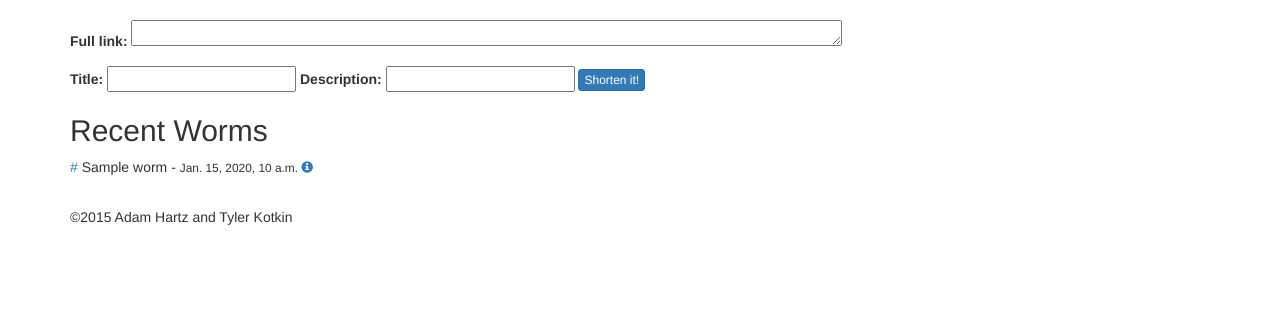
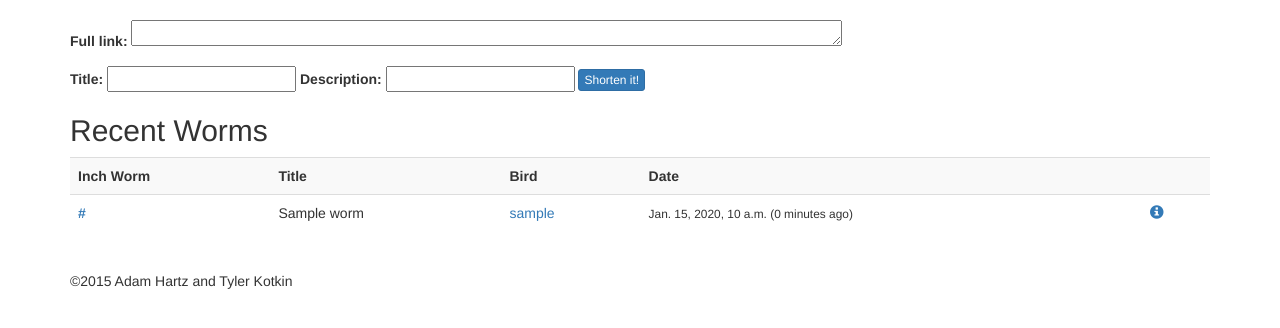
Before and after one commit to ahartz1/urly-bird, a Django app: page / in a window 1280 px wide. Shown: the part 52-380 px from the top of the page. Run offline with Django 3.2, Linux system fonts and the light colour scheme; tables that the repository leaves empty hold one stand-in row (values such as "Sample post"); some libraries are stand-ins or nearby versions.

Commit message:
Convert data structure to table in recent_worms

```diff
--- a/urlybird/bookmarks/templates/bookmarks/recent_worms.html
+++ b/urlybird/bookmarks/templates/bookmarks/recent_worms.html
@@ -6,14 +6,29 @@
 
 <h2>Recent Worms</h2>
 
-
+<table class="table table-striped">
+<tr>
+  <th>Inch Worm</th>
+  <th>Title</th>
+  <th>Bird</th>
+  <th>Date</th>
+  <th></th>
+</tr>
 {% for worm in worms %}
-  <p><a href="{% url 'redirect_slink' worm.slink %}">{{worm.slink}}</a> {{ worm.wtitle }} -
-    <small>{{worm.timestamp}}
-    <a href="{% url 'worm_detail' worm.pk %}"><span class="glyphicon glyphicon-info-sign">
-    </a></span></small> </p>
+  <tr>
+    <td><b><a href="{% url 'redirect_slink' worm.slink %}">{{ worm.slink }}</a></b></td>
+    <td>{{ worm.wtitle|truncatechars:50 }}</td>
+    {% if worm.user %}
+      <td><a href="{% url 'bird_detail' worm.user.pk %}">{{ worm.user }}</a></td>
+    {% else %}
+      <td>anonymous</td>
+    {% endif %}
+    <td><small>{{ worm.timestamp }} ({{ worm.timestamp | timesince }} ago)</small></td>
+    <td><a href="{% url 'worm_detail' worm.pk %}"><span class="glyphicon glyphicon-info-sign">
+    </span></a></td>
+  </tr>
 {% endfor %}
-
+</table>
 
 {% bootstrap_pagination page_obj pages_to_show=5%}
 {% endblock %}
```
